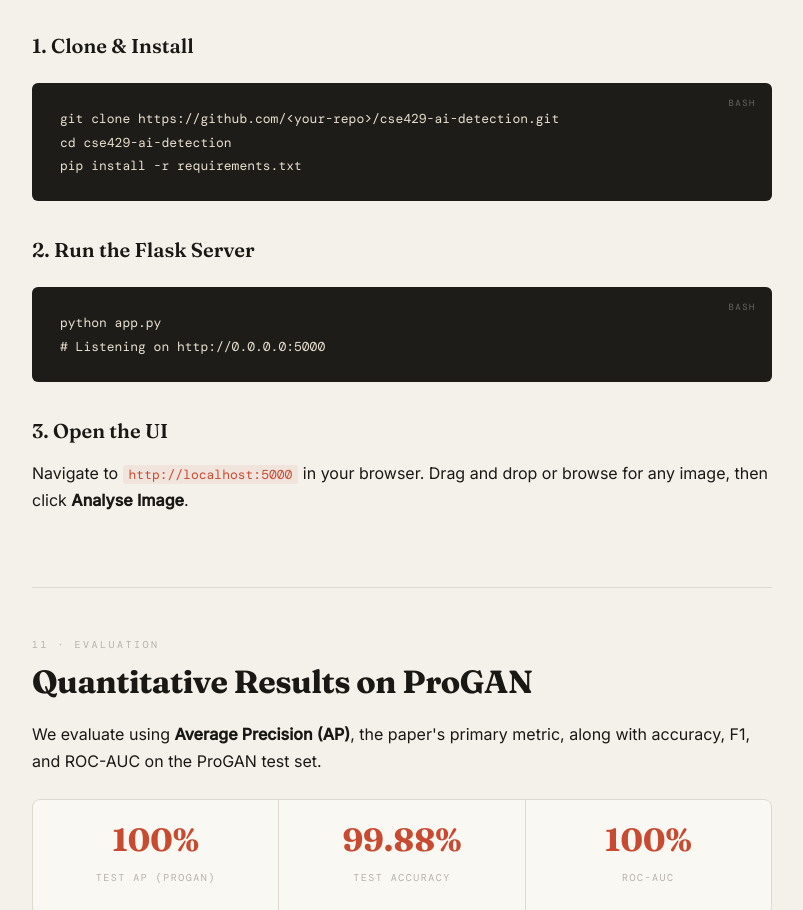
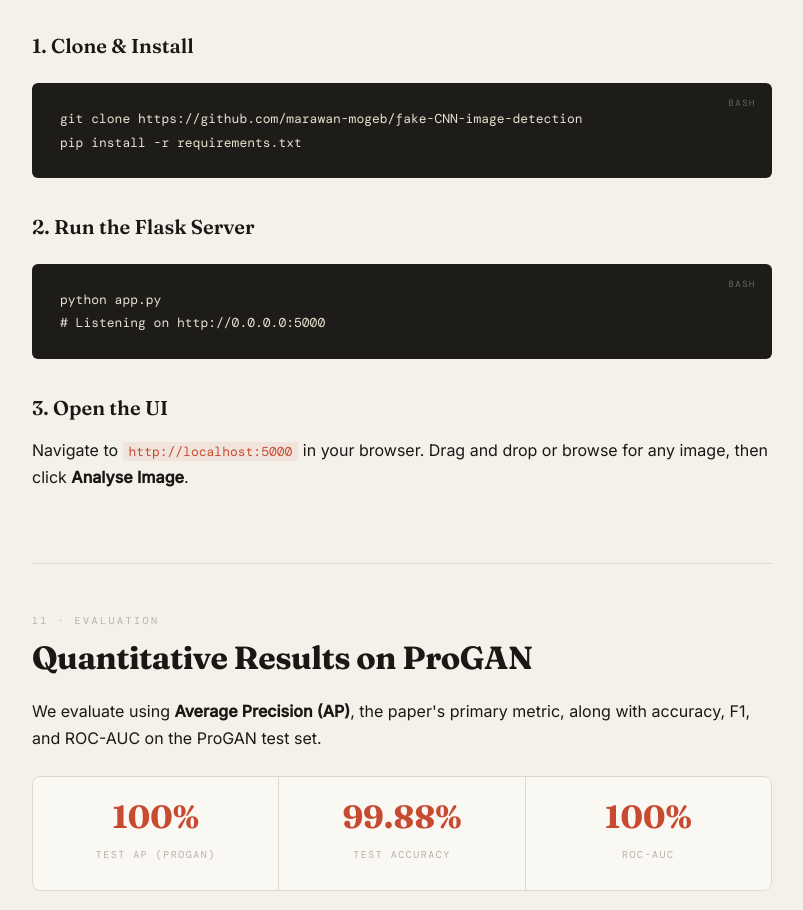
Before and after one commit to marawan-mogeb/fake-CNN-image-detection, a plain HTML site: page index.html in a window 1280 px wide. Shown: the part 7696-8606 px from the top of the page, without its empty margins (308-1111 px from the left). Drawn offline with nearby package versions, Linux system fonts and the light colour scheme; a web font is replaced by a local one.

Commit message:
Update index.html

```diff
--- a/index.html
+++ b/index.html
@@ -860,8 +860,7 @@ train_tf = transforms.Compose([
       <p class="section-eyebrow">10 · Setup & Execution</p>
       <h2>How to Run</h2>
       <h3>1. Clone & Install</h3>
-      <pre><span class="pre-label">bash</span><code>git clone https://github.com/&lt;your-repo&gt;/cse429-ai-detection.git
-cd cse429-ai-detection
+      <pre><span class="pre-label">bash</span><code>git clone https://github.com/marawan-mogeb/fake-CNN-image-detection
 pip install -r requirements.txt</code></pre>
       <h3>2. Run the Flask Server</h3>
       <pre><span class="pre-label">bash</span><code>python app.py
@@ -1063,7 +1062,7 @@ pip install -r requirements.txt</code></pre>
         [2] He, K., Zhang, X., Ren, S., & Sun, J. (2016). Deep residual learning for image recognition. <em>Proceedings of the IEEE conference on computer vision and pattern recognition</em> (CVPR).<br><br>
         [3] Karras, T., Laine, S., & Aila, T. (2019). A style-based generator architecture for generative adversarial networks. <em>Proceedings of the IEEE/CVF conference on computer vision and pattern recognition</em> (CVPR).<br><br>
         [4] Brock, A., Donahue, J., & Simonyan, K. (2018). Large scale GAN training for high fidelity natural image synthesis. <em>International Conference on Learning Representations</em> (ICLR).<br><br>
-        <strong>GitHub Repository:</strong> <a href="https://github.com/your-repo/cse429-ai-detection" target="_blank" style="color: var(--accent);">github.com/your-repo/cse429-ai-detection</a>
+        <strong>GitHub Repository:</strong> <a href="https://github.com/marawan-mogeb/fake-CNN-image-detection" target="_blank" style="color: var(--accent);">github.com/your-repo/cse429-ai-detection</a>
       </p>
     </section>
 
```
